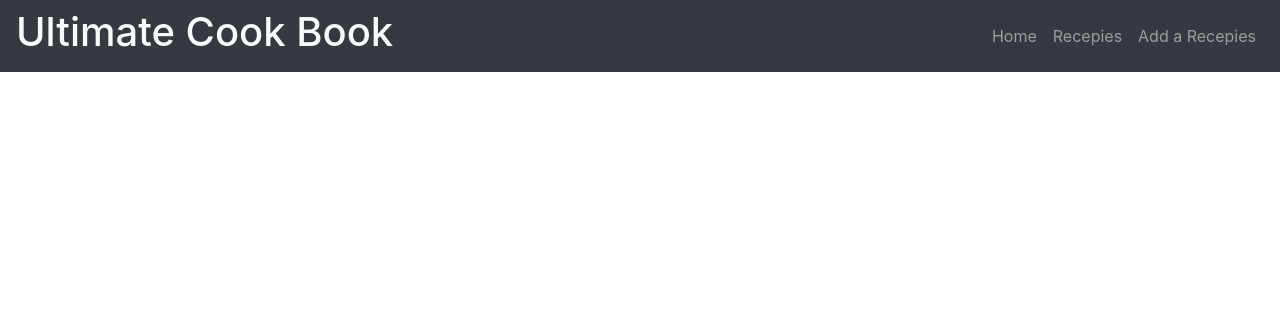
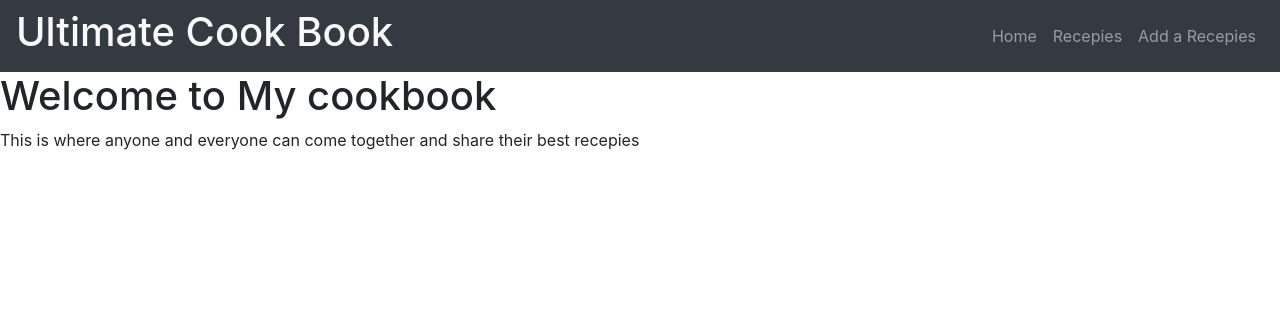
Before and after one commit to Code-Institute-Submissions/MS2-CookBook, a Flask app: template templates/home.html in a window 1280 px wide. Shown: the top 332 px of the page. Run offline with Flask 2, Linux system fonts and the light colour scheme; the template is opened without the code that fills it, so the values that code supplies are empty; some libraries are stand-ins or nearby versions.

Commit message:
added welcome text

```diff
--- a/templates/home.html
+++ b/templates/home.html
@@ -32,21 +32,21 @@
 
             <li class="nav-item">
 
-                <a class="nav-link" href="#about">Home</a>
+                <a class="nav-link" href="#home">Home</a>
 
             </li>
 
 
             <li class="nav-item">
 
-                <a class="nav-link" href="#mywork1">Recepies</a>
+                <a class="nav-link" href="#recepies">Recepies</a>
 
             </li>
 
 
             <li class="nav-item">
 
-                <a class="nav-link" href="#contactme">Add a Recepies</a>
+                <a class="nav-link" href="#addrecepie">Add a Recepies</a>
 
             </li>
 
@@ -57,7 +57,8 @@
 
 </nav>
 
-
+<h1>Welcome to My cookbook</h1>
+<p>This is where anyone and everyone can come together and share their best recepies</p>
 
 </body>
 </html>
```
